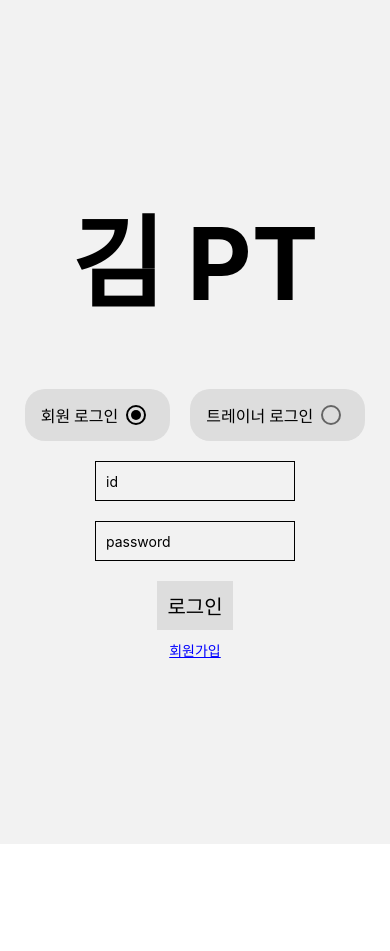
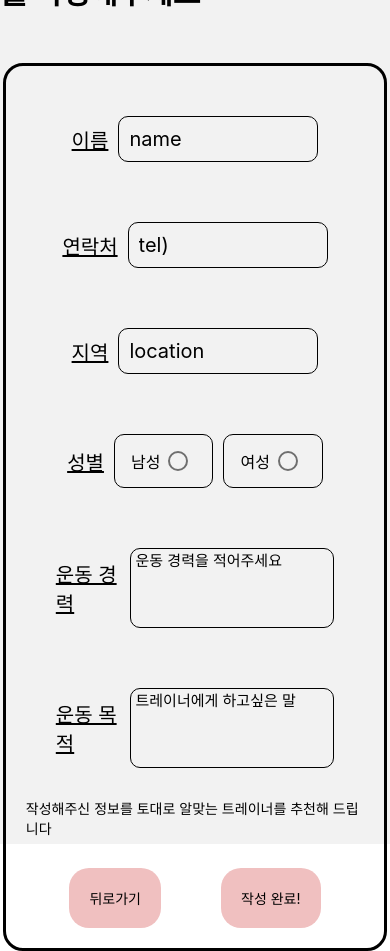
Before and after one commit to MADCAMP-KPT/FRONT, a React Native app: screen /UserSurvey in a window 390 px wide. Before the commit the page ends 844 px from the top, so only its background shows below. Built offline with nearby package versions, Linux system fonts and the light colour scheme; what expo-linking would draw is missing.

Commit message:
add user survey

```diff
--- a/navigation/LinkingConfiguration.ts
+++ b/navigation/LinkingConfiguration.ts
@@ -16,6 +16,7 @@ const linking: LinkingOptions<RootStackParamList> = {
       Login: 'login',
       Signin: 'signin',
       TrainerSurvey: 'trainersurvey',
+      UserSurvey: 'usersurvey',
       Root: {
         screens: {
           TabOne: {
--- a/navigation/index.tsx
+++ b/navigation/index.tsx
@@ -19,6 +19,7 @@ import NotFoundScreen from '../screens/NotFoundScreen';
 import TabOneScreen from '../screens/TabOneScreen';
 import TabTwoScreen from '../screens/TabTwoScreen';
 import SigninScreen from '../screens/SigninScreen';
+import UserSurveyScreen from '../screens/UserSurveyScreen';
 import { RootStackParamList, RootTabParamList, RootTabScreenProps } from '../types';
 import LinkingConfiguration from './LinkingConfiguration';
 
@@ -44,6 +45,7 @@ function RootNavigator() {
       <Stack.Screen name="Login" component={LoginScreen} options={{headerShown: false, title: 'Login Screen'}}/>
       <Stack.Screen name="Signin" component={SigninScreen} options={{headerShown: false}}/>
       <Stack.Screen name="TrainerSurvey" component={TrainerSurveyScreen} options={{headerShown: false}}/>
+      <Stack.Screen name="UserSurvey" component={UserSurveyScreen} options={{headerShown: false}} />
       <Stack.Screen name="Root" component={BottomTabNavigator} options={{ headerShown: false }} />
       <Stack.Screen name="NotFound" component={NotFoundScreen} options={{ title: 'Oops!' }} />
       <Stack.Group screenOptions={{ presentation: 'modal' }}>
--- a/screens/SigninScreen.tsx
+++ b/screens/SigninScreen.tsx
@@ -21,7 +21,7 @@ export default function SigninScreen({navigation}: RootStackScreenProps<'Signin'
             <TextInput style={styles.input} placeholder='아이디' />
             <TextInput style={styles.input} placeholder='비밀번호' secureTextEntry={true} />
             <TextInput style={styles.input} placeholder='비밀번호 확인' secureTextEntry={true} />
-            <TouchableOpacity style={styles.touch} onPress={() => navigation.navigate('TrainerSurvey')}>
+            <TouchableOpacity style={styles.touch} onPress={() => (checked === 'User') ? navigation.navigate('UserSurvey') : navigation.navigate('TrainerSurvey')}>
                 <Text style={styles.text}>가입하기!</Text>
             </TouchableOpacity>
         </View>
--- /dev/null
+++ b/screens/UserSurveyScreen.tsx
@@ -0,0 +1,102 @@
+import { View, Text, StyleSheet, TouchableOpacity, TextInput } from "react-native";
+import { useState } from 'react'
+import { RadioButton } from "react-native-paper";
+import { RootStackScreenProps } from "../types";
+
+export default function UserSurveyScreen({navigation}: RootStackScreenProps<'UserSurvey'>) {
+
+    const [sex, setSex] = useState('남')
+
+    return(
+       <View style={{flex: 1, alignItems: 'center', justifyContent: 'center'}}>
+            <Text style={{fontSize: 50, fontWeight: 'bold', margin: 5}}>잠깐!</Text>
+            <Text style={{fontSize: 30, fontWeight: 'bold'}}>트레이너들이 볼 수 있도록 정보를 작성해주세요</Text>
+            <View style={{alignItems: 'center', justifyContent: 'center', borderRadius: 20, borderWidth: 3, margin: 50, padding: 20, }}>
+                <View style={styles.input}>
+                    <Text style={styles.text}>이름</Text>
+                    <TextInput style={styles.tinput} placeholder='name' />
+                </View>
+                <View style={styles.input}>
+                    <Text style={styles.text}>연락처</Text>
+                    <TextInput style={styles.tinput} placeholder='tel)' />
+                </View>
+                <View style={styles.input}>
+                    <Text style={styles.text}>지역</Text>
+                    <TextInput style={styles.tinput} placeholder='location' />
+                </View>
+                <View style={styles.input}>
+                    <Text style={styles.text}>성별</Text>
+                    <RadioButton.Group onValueChange={newValue => setSex(newValue)} value={sex}>
+                        <View style={{flexDirection: 'row'}}>
+                            <RadioButton.Item style={styles.radio} label="남성" value="Man" color={'black'}/>
+                            <RadioButton.Item style={styles.radio} label="여성" value="Woman" color={'black'}/>
+                        </View>
+                    </RadioButton.Group>
+                </View>
+                <View style={styles.input}>
+                    <Text style={styles.text}>운동 경력</Text>
+                    <TextInput style={styles.multiinput} placeholder=' 운동 경력을 적어주세요' multiline={true} />
+                </View>
+                <View style={styles.input}>
+                    <Text style={styles.text}>운동 목적</Text>
+                    <TextInput style={styles.multiinput} placeholder=' 트레이너에게 하고싶은 말' multiline={true} />
+                </View>
+                <Text>작성해주신 정보를 토대로 알맞는 트레이너를 추천해 드립니다</Text>
+                <View style={{flexDirection:'row'}}>
+                    <TouchableOpacity style={styles.button} onPress={() => navigation.navigate('Signin')}>
+                        <Text>뒤로가기</Text>
+                    </TouchableOpacity>
+                    <TouchableOpacity style={styles.button} onPress={() => navigation.navigate('Root')}>
+                        <Text>작성 완료!</Text>
+                    </TouchableOpacity>
+                </View>
+            </View>
+
+       </View>
+    )
+};
+
+const styles = StyleSheet.create({
+    button: {
+        fontSize: 30,
+        backgroundColor: '#f0c0c0',
+        padding: 20,
+        marginLeft: 30,
+        marginRight: 30,
+        marginTop: 30,
+        borderRadius: 20
+    },
+    input: {
+        flexDirection: 'row',
+        margin: 15,
+        padding: 10,
+        alignItems: 'center'
+    },
+    text: {
+        textDecorationLine: 'underline',
+        fontSize: 20,
+        margin: 5
+    },
+    tinput: {
+        width: 200,
+        borderWidth: 1,
+        padding: 10,
+        fontSize: 20,
+        margin: 5,
+        borderRadius: 10
+    },
+    radio: {
+        borderWidth: 1,
+        margin: 5,
+        borderRadius: 10,
+
+    },
+    multiinput: {
+        height: 80,
+        width: 250,
+        borderWidth: 1,
+        fontSize: 15,
+        margin: 5,
+        borderRadius: 10
+    }
+})
--- a/types.tsx
+++ b/types.tsx
@@ -17,6 +17,7 @@ export type RootStackParamList = {
   Login: undefined;
   Signin: undefined;
   TrainerSurvey: undefined;
+  UserSurvey: undefined;
   Root: NavigatorScreenParams<RootTabParamList> | undefined;
   Modal: undefined;
   NotFound: undefined;
```
